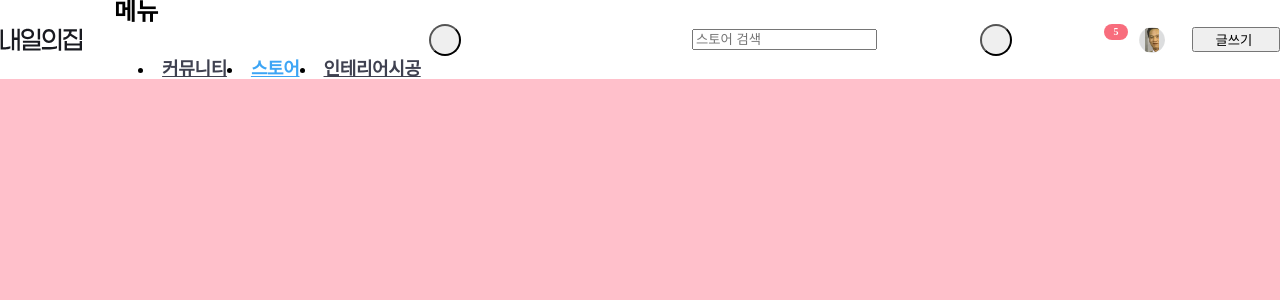
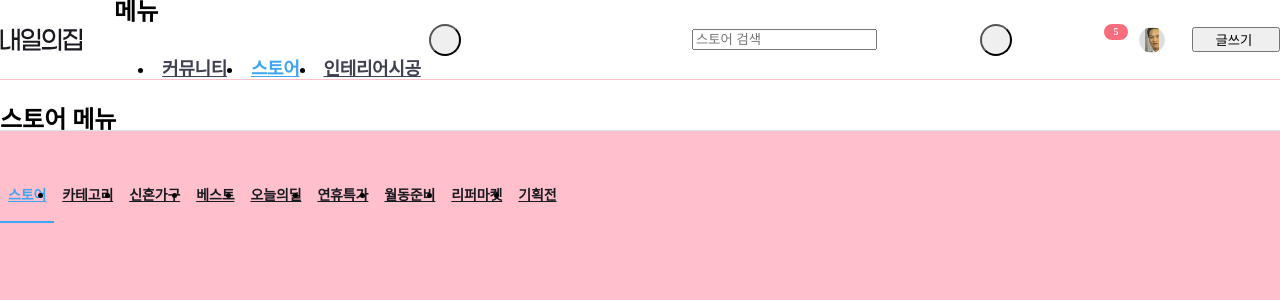
Before and after one commit to speeduijin/tomorrow-house-react, a React (Create React App) app: page / in a window 1280 px wide. Shown: the top 300 px of the page. Built offline with nearby package versions, Linux system fonts and the light colour scheme.

Commit message:
Create Lnb component

```diff
--- a/src/layouts/GlobalHeader.tsx
+++ b/src/layouts/GlobalHeader.tsx
@@ -1,10 +1,12 @@
 import Gnb from '../components/Gnb'
+import Lnb from './Lnb'
 import './GlobalHeader.scss'
 
 function GlobalHeader() {
   return (
     <header className="global-header">
       <Gnb />
+      <Lnb />
     </header>
   )
 }
--- /dev/null
+++ b/src/layouts/Lnb.scss
@@ -0,0 +1,61 @@
+@use "../styles/constants" as const;
+@use "../styles/mixins" as mixin;
+
+.lnb {
+  $lnb-link-padding: 8px;
+
+  @include mixin.no-scrollbar;
+  overflow-x: auto;
+  background-color: const.$white;
+
+  &-list {
+    @include mixin.inline-flexbox(start);
+    height: const.$lnb-height-sm;
+    padding: 0 #{const.$grid-margin - $lnb-link-padding};
+    margin-left: -#{const.$grid-margin};
+    white-space: nowrap;
+    border-bottom: 1px solid const.$border;
+  }
+
+  &-item {
+    &.is-active {
+      a {
+        color: const.$blue;
+        border-bottom-color: const.$blue;
+      }
+    }
+
+    a {
+      @include mixin.inline-flexbox;
+      @include mixin.text-style(13, const.$dark);
+      height: const.$lnb-height-sm;
+      padding: 0 $lnb-link-padding;
+      font-weight: 700;
+      border-bottom: 2px solid transparent;
+
+      &:hover {
+        color: const.$blue;
+      }
+    }
+  }
+
+  @include mixin.responsive(T) {
+    height: const.$lnb-height-md;
+    overflow-x: visible;
+    border-bottom: 1px solid const.$border;
+
+    &-list {
+      height: auto;
+      padding: 0;
+      margin-left: 0;
+      border-bottom: 0;
+    }
+
+    &-item {
+      a {
+        @include mixin.text-style(14);
+        height: const.$lnb-height-md;
+      }
+    }
+  }
+}
--- /dev/null
+++ b/src/layouts/Lnb.tsx
@@ -0,0 +1,50 @@
+import './Lnb.scss'
+
+function Lnb() {
+  return (
+    <nav className="lnb">
+      <div className="container">
+        <div className="row">
+          <div className="col-sm-4">
+            <h1 className="visually-hidden">스토어 메뉴</h1>
+
+            <ul className="lnb-list">
+              <li className="lnb-item is-active">
+                <a href="/">스토어</a>
+              </li>
+              <li className="lnb-item">
+                <a href="/">카테고리</a>
+              </li>
+              <li className="lnb-item">
+                <a href="/">신혼가구</a>
+              </li>
+              <li className="lnb-item">
+                <a href="/">베스트</a>
+              </li>
+              <li className="lnb-item">
+                <a href="/">오늘의딜</a>
+              </li>
+              <li className="lnb-item">
+                <a href="/">연휴특가</a>
+              </li>
+              <li className="lnb-item">
+                <a href="/">월동준비</a>
+              </li>
+              <li className="lnb-item">
+                <a href="/">리퍼마켓</a>
+              </li>
+              <li className="lnb-item">
+                <a href="/">
+                  기획전
+                  <i className="ic-new" lang="en" aria-label="New"></i>
+                </a>
+              </li>
+            </ul>
+          </div>
+        </div>
+      </div>
+    </nav>
+  )
+}
+
+export default Lnb
```
